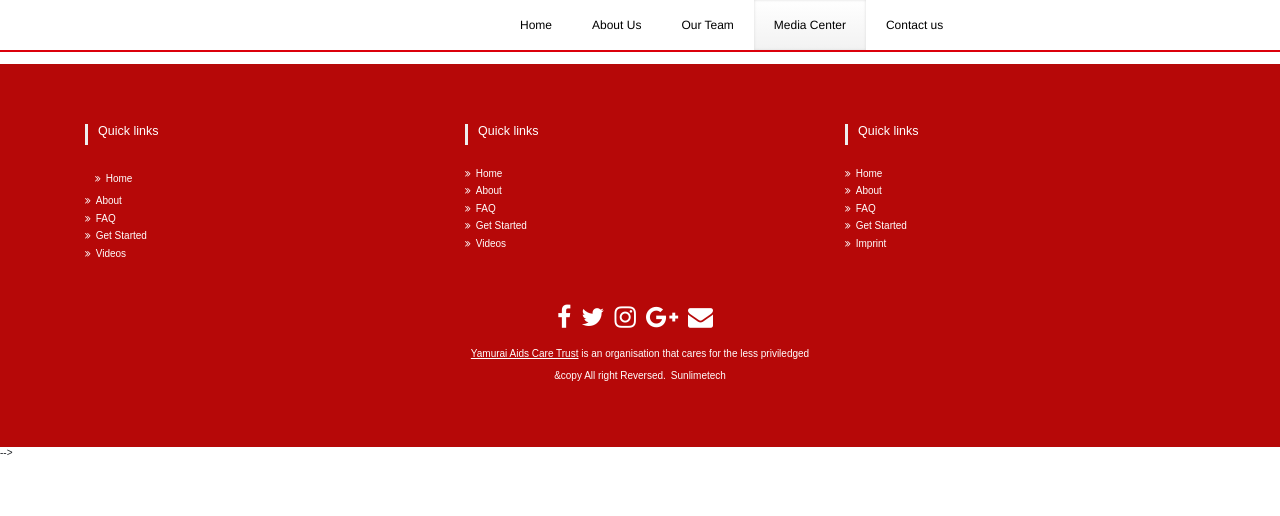
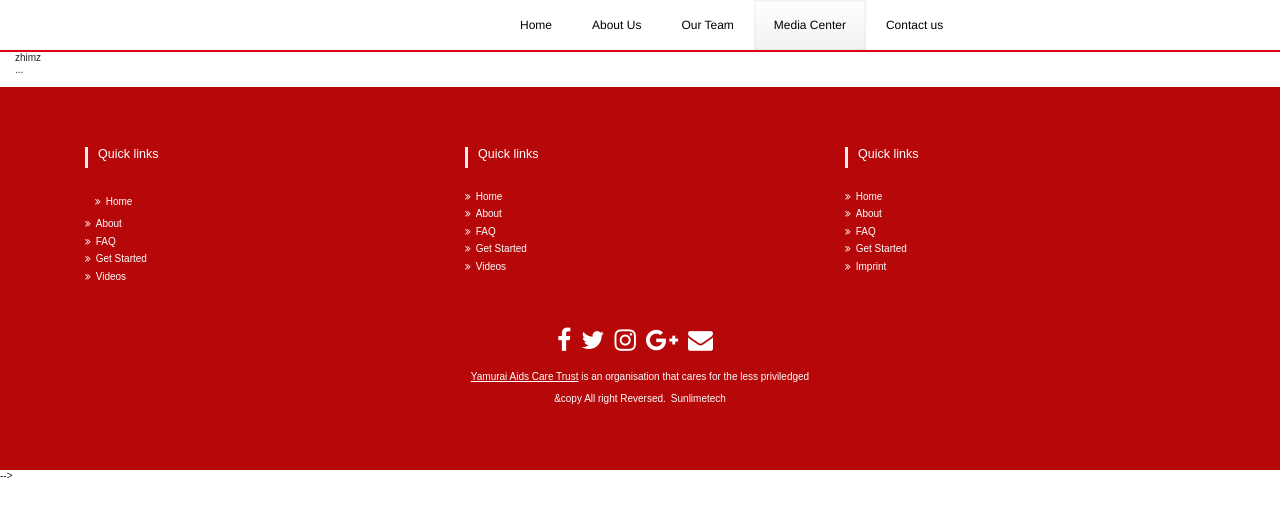
Before and after one commit to techno-extreme/yact, an Angular app: page / in a window 1280 px wide. Shown: the top 516 px of the page. Built offline with nearby package versions, Linux system fonts and the light colour scheme.

Commit message:
homepage

```diff
--- a/src/components/home/home.component.html
+++ b/src/components/home/home.component.html
@@ -0,0 +1,9 @@
+<html>
+<div class="container-fluid">
+zhimz
+  </div>
+</html>
+
+<div class="container-fluid">
+        ...
+</div>
```
